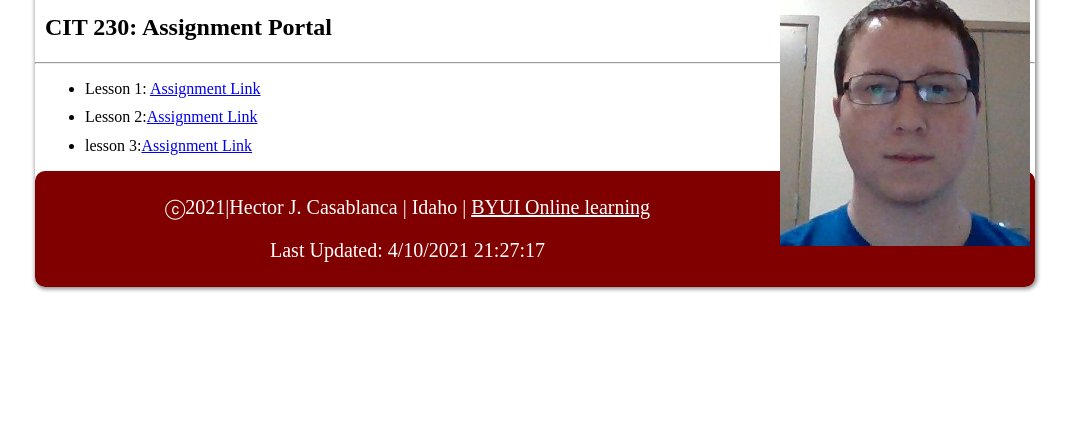
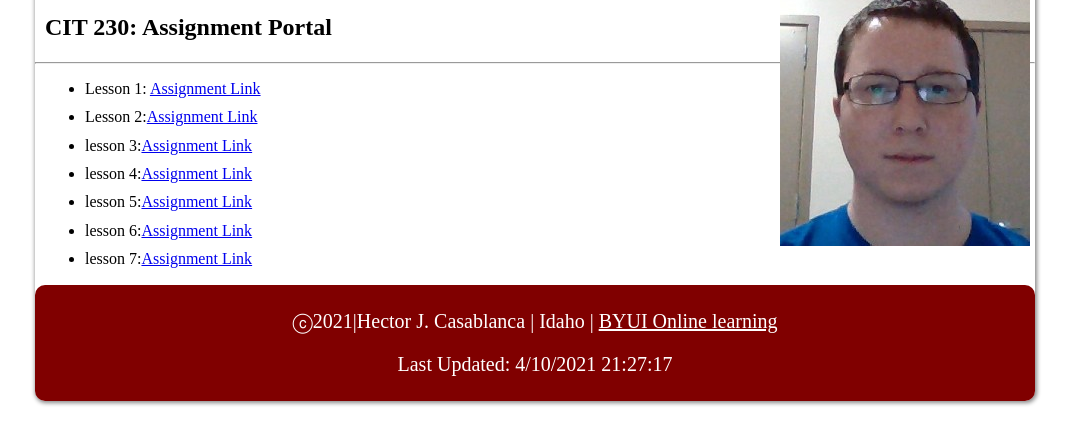
Before and after one commit to Artiminial/Artiminial.github.io, a plain HTML site: page index.html in a window 1280 px wide. Shown: the part 145-590 px from the top of the page, without its empty margins (105-1176 px from the left). Drawn offline with nearby package versions, Linux system fonts and the light colour scheme; files that its build step writes are made by us from their sources.

Commit message:
added more links for future assignments.

```diff
--- a/index.html
+++ b/index.html
@@ -1,16 +1,19 @@
 <!DOCTYPE html>
 <html lang="en">
+
 <head>
   <meta charset="UTF-8">
   <meta http-equiv="X-UA-Compatible" content="IE=edge">
   <meta name="viewport" content="width=device-width, initial-scale=1.0">
-    <meta name="description" content="This is my assignment portal and it will contain lings that will bring users to the assignments I have made.">
+  <meta name="description"
+    content="This is my assignment portal and it will contain lings that will bring users to the assignments I have made.">
   <title>Assignment Portal For Hector Casablanca</title>
   <link href="css/normalize.css" rel="stylesheet">
   <link href="index.css" rel="stylesheet">
   <link rel="preconnect" href="https://fonts.gstatic.com">
   <link href="https://fonts.googleapis.com/css2?family=Open+Sans&display=swap" rel="stylesheet">
 </head>
+
 <body>
   <header class="head">
     <img src="WIN_20210107_17_17_25_Pro.jpg" alt="Picture of Hector">
@@ -26,6 +29,14 @@
         Link</a></li>
     <li class="link3"><span>lesson 3:</span><a href="http://127.0.0.1:5500/Lesson%203/index.html">Assignment
         Link</a></li>
+    <li class="link3"><span>lesson 4:</span><a href="http://127.0.0.1:5500/Lesson%203/index.html">Assignment
+        Link</a></li>
+    <li class="link3"><span>lesson 5:</span><a href="http://127.0.0.1:5500/Lesson%203/index.html">Assignment
+        Link</a></li>
+    <li class="link3"><span>lesson 6:</span><a href="http://127.0.0.1:5500/Lesson%203/index.html">Assignment
+        Link</a></li>
+    <li class="link3"><span>lesson 7:</span><a href="http://127.0.0.1:5500/Lesson%203/index.html">Assignment
+        Link</a></li>
   </ul>
   <footer class="foot">
     <p class="ftext">&#9426;<span id="currentYear"></span>|Hector J. Casablanca | Idaho | <a
```
Lines whose indentation alone changed are shown as unchanged.
